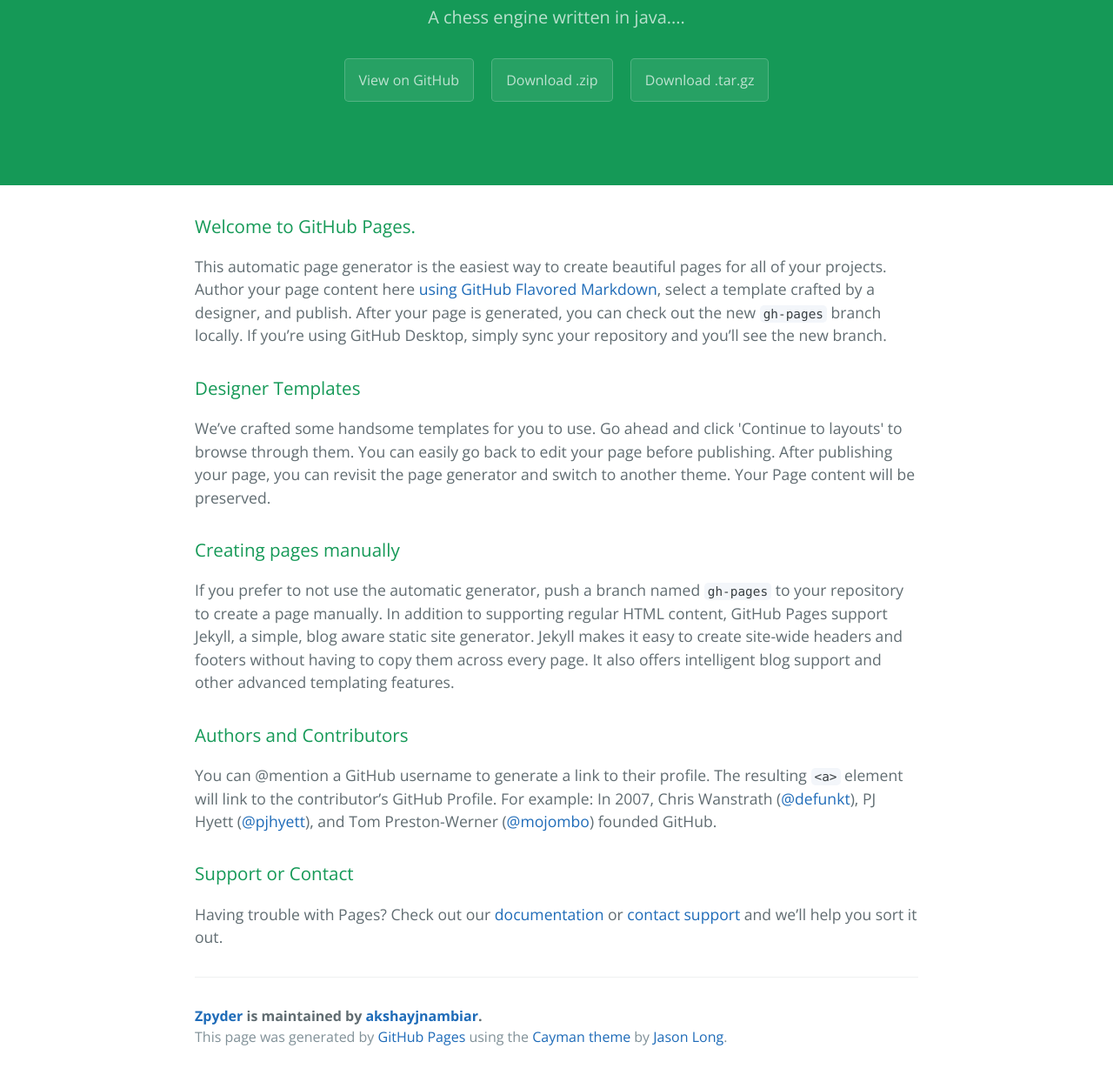
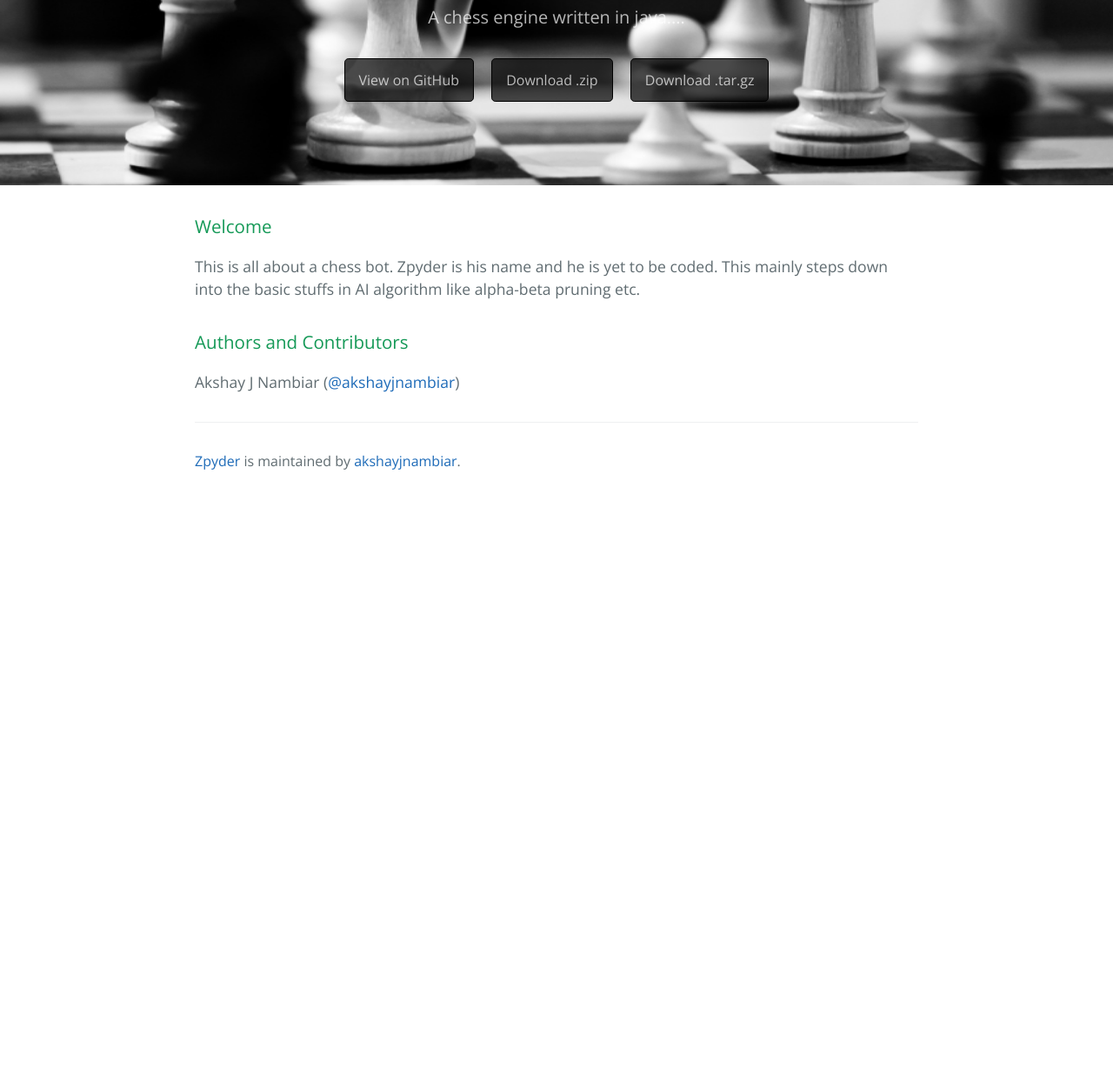
Before and after one commit to akshayjnambiar/Zpyder, a plain HTML site: page index.html in a window 1280 px wide. Shown: the part 170-1406 px from the top of the page at 87% size. After the commit the page ends 800 px from the top, so only its background shows below. Drawn offline with nearby package versions, Linux system fonts and the light colour scheme.

Commit message:
changed how pages look

```diff
--- a/index.html
+++ b/index.html
@@ -20,34 +20,34 @@
 
     <section class="main-content">
       <h3>
-<a id="welcome-to-github-pages" class="anchor" href="#welcome-to-github-pages" aria-hidden="true"><span aria-hidden="true" class="octicon octicon-link"></span></a>Welcome to GitHub Pages.</h3>
+<a id="welcome-to-github-pages" class="anchor" href="#welcome-to-github-pages" aria-hidden="true"><span aria-hidden="true" class="octicon octicon-link"></span></a>Welcome</h3>
 
-<p>This automatic page generator is the easiest way to create beautiful pages for all of your projects. Author your page content here <a href="https://guides.github.com/features/mastering-markdown/">using GitHub Flavored Markdown</a>, select a template crafted by a designer, and publish. After your page is generated, you can check out the new <code>gh-pages</code> branch locally. If you’re using GitHub Desktop, simply sync your repository and you’ll see the new branch.</p>
+<p>This is all about a chess bot. Zpyder is his name and he is yet to be coded. This mainly steps down into the basic stuffs in AI algorithm like alpha-beta pruning etc.</p>
 
 <h3>
-<a id="designer-templates" class="anchor" href="#designer-templates" aria-hidden="true"><span aria-hidden="true" class="octicon octicon-link"></span></a>Designer Templates</h3>
+<a id="designer-templates" class="anchor" href="#designer-templates" aria-hidden="true"><span aria-hidden="true" class="octicon octicon-link"></span></a></h3>
 
-<p>We’ve crafted some handsome templates for you to use. Go ahead and click 'Continue to layouts' to browse through them. You can easily go back to edit your page before publishing. After publishing your page, you can revisit the page generator and switch to another theme. Your Page content will be preserved.</p>
+<p></p>
 
 <h3>
-<a id="creating-pages-manually" class="anchor" href="#creating-pages-manually" aria-hidden="true"><span aria-hidden="true" class="octicon octicon-link"></span></a>Creating pages manually</h3>
+<a id="creating-pages-manually" class="anchor" href="#creating-pages-manually" aria-hidden="true"><span aria-hidden="true" class="octicon octicon-link"></span></a></h3>
 
-<p>If you prefer to not use the automatic generator, push a branch named <code>gh-pages</code> to your repository to create a page manually. In addition to supporting regular HTML content, GitHub Pages support Jekyll, a simple, blog aware static site generator. Jekyll makes it easy to create site-wide headers and footers without having to copy them across every page. It also offers intelligent blog support and other advanced templating features.</p>
+<p></p>
 
 <h3>
 <a id="authors-and-contributors" class="anchor" href="#authors-and-contributors" aria-hidden="true"><span aria-hidden="true" class="octicon octicon-link"></span></a>Authors and Contributors</h3>
 
-<p>You can @mention a GitHub username to generate a link to their profile. The resulting <code>&lt;a&gt;</code> element will link to the contributor’s GitHub Profile. For example: In 2007, Chris Wanstrath (<a href="https://github.com/defunkt" class="user-mention">@defunkt</a>), PJ Hyett (<a href="https://github.com/pjhyett" class="user-mention">@pjhyett</a>), and Tom Preston-Werner (<a href="https://github.com/mojombo" class="user-mention">@mojombo</a>) founded GitHub.</p>
+<p> Akshay J Nambiar (<a href="https://github.com/akshayjnambiar" class="user-mention">@akshayjnambiar</a>)</p>
 
 <h3>
-<a id="support-or-contact" class="anchor" href="#support-or-contact" aria-hidden="true"><span aria-hidden="true" class="octicon octicon-link"></span></a>Support or Contact</h3>
+<a id="support-or-contact" class="anchor" href="#support-or-contact" aria-hidden="true"><span aria-hidden="true" class="octicon octicon-link"></span></h3>
 
-<p>Having trouble with Pages? Check out our <a href="https://help.github.com/pages">documentation</a> or <a href="https://github.com/contact">contact support</a> and we’ll help you sort it out.</p>
+<p></p>
 
       <footer class="site-footer">
         <span class="site-footer-owner"><a href="https://github.com/akshayjnambiar/Zpyder">Zpyder</a> is maintained by <a href="https://github.com/akshayjnambiar">akshayjnambiar</a>.</span>
 
-        <span class="site-footer-credits">This page was generated by <a href="https://pages.github.com">GitHub Pages</a> using the <a href="https://github.com/jasonlong/cayman-theme">Cayman theme</a> by <a href="https://twitter.com/jasonlong">Jason Long</a>.</span>
+        <span class="site-footer-credits"></span>
       </footer>
 
     </section>
--- a/stylesheets/stylesheet.css
+++ b/stylesheets/stylesheet.css
@@ -19,8 +19,8 @@ a {
   display: inline-block;
   margin-bottom: 1rem;
   color: rgba(255, 255, 255, 0.7);
-  background-color: rgba(255, 255, 255, 0.08);
-  border-color: rgba(255, 255, 255, 0.2);
+  background-color: rgba(0, 0, 0, 0.7);
+  border-color: rgba(0, 0, 0);
   border-style: solid;
   border-width: 1px;
   border-radius: 0.3rem;
@@ -57,7 +57,10 @@ a {
   color: #fff;
   text-align: center;
   background-color: #159957;
-  background-image: "../images/chess.jpg"; }
+  background-image: url("../images/chess.jpg");
+  background-repeat: no-repeat;
+  background-size: 100% 100%;
+ }
 
 @media screen and (min-width: 64em) {
   .page-header {
```
